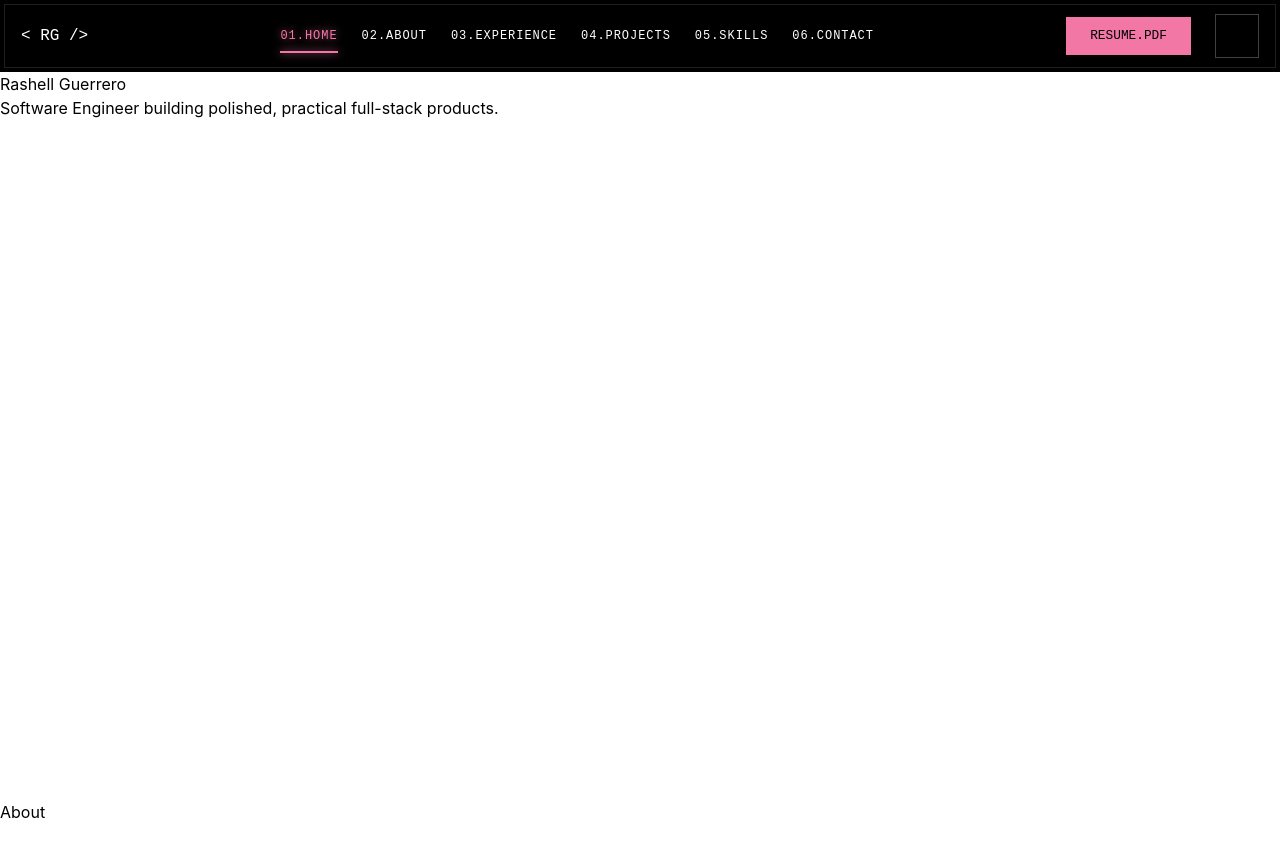
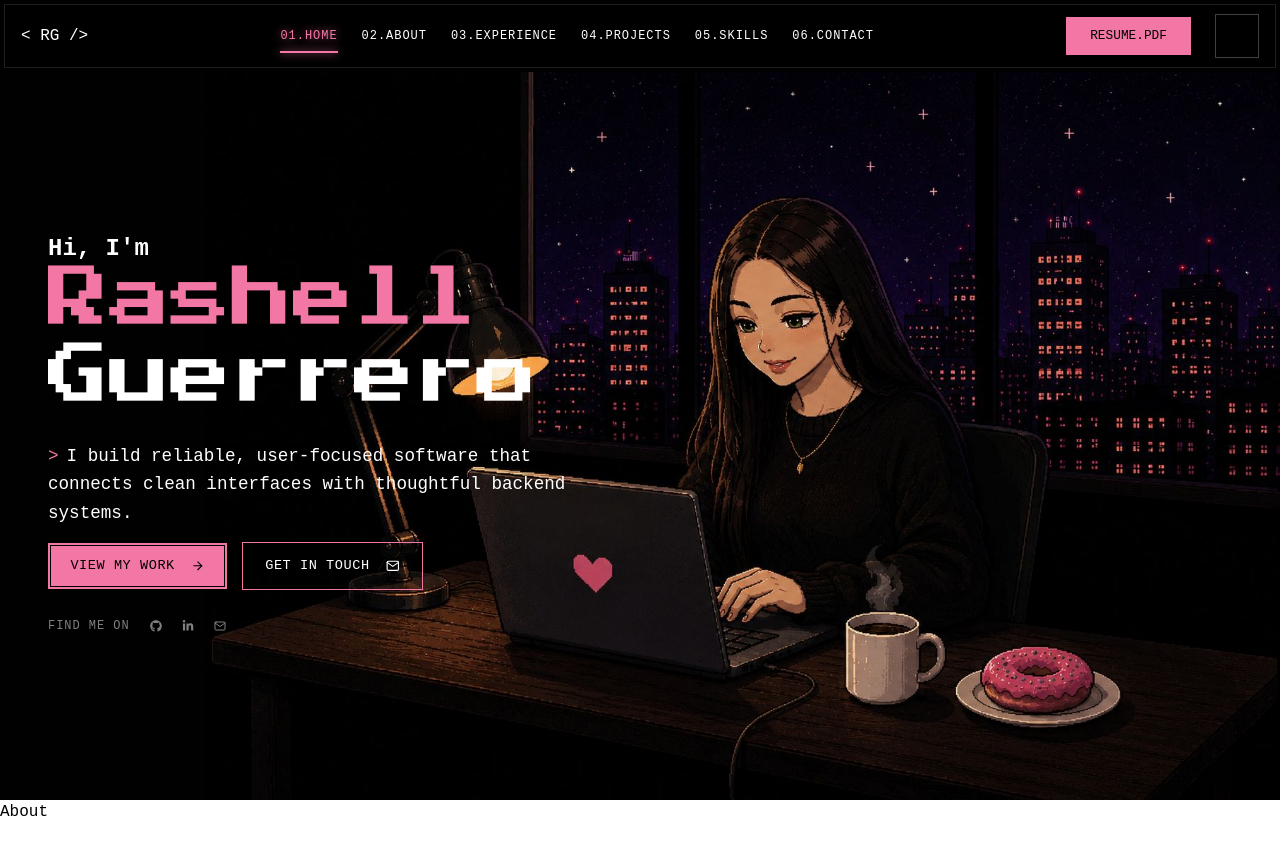
Before and after one commit to rxshellg/rg-portfolio, a React (Vite) app: page / in a window 1280 px wide. Shown: the top 856 px of the page. Built offline with nearby package versions, Linux system fonts and the light colour scheme.

Commit message:
Finished work on home section

```diff
--- a/index.html
+++ b/index.html
@@ -5,6 +5,12 @@
     <link rel="icon" type="image/svg+xml" href="/favicon.svg" />
     <meta name="viewport" content="width=device-width, initial-scale=1.0" />
     <title>rg-portfolio</title>
+    <link rel="preconnect" href="https://fonts.googleapis.com" />
+    <link rel="preconnect" href="https://fonts.gstatic.com" crossorigin />
+    <link
+      href="https://fonts.googleapis.com/css2?family=Press+Start+2P&display=swap"
+      rel="stylesheet"
+    />
   </head>
   <body>
     <div id="root"></div>
--- a/package.json
+++ b/package.json
@@ -13,6 +13,7 @@
     "@tailwindcss/vite": "^4.3.0",
     "react": "^19.2.6",
     "react-dom": "^19.2.6",
+    "react-icons": "^5.6.0",
     "tailwindcss": "^4.3.0"
   },
   "devDependencies": {
--- a/src/pages/home/components/HeroSection.tsx
+++ b/src/pages/home/components/HeroSection.tsx
@@ -1,14 +1,62 @@
+import { FiArrowRight, FiMail } from "react-icons/fi";
+import { FaGithub, FaLinkedinIn } from "react-icons/fa";
+
 function HeroSection() {
-    return (
-      <>
-        <section id="hero" className="page-section">
-          <h1>Rashell Guerrero</h1>
-          <p>
-            Software Engineer building polished, practical full-stack products.
-          </p>
-        </section>
-      </>
-    );
+  return (
+    <section id="hero" className="page-section hero-section">
+      <div className="hero-text">
+        <p className="hero-eyebrow">Hi, I&apos;m</p>
+
+        <h1 className="hero-heading">
+          <span className="hero-heading-first">Rashell</span>
+          <span className="hero-heading-last">Guerrero</span>
+        </h1>
+
+        <p className="hero-description">
+          <span aria-hidden="true">&gt;</span>I build reliable, user-focused
+          software that connects clean interfaces with thoughtful backend
+          systems.
+        </p>
+
+        <div className="hero-actions">
+          <a className="hero-button hero-button-primary" href="#projects">
+            View my work
+            <FiArrowRight aria-hidden="true" />
+          </a>
+
+          <a className="hero-button hero-button-secondary" href="#contact">
+            Get in touch
+            <FiMail aria-hidden="true" />
+          </a>
+        </div>
+
+        <div className="hero-socials" aria-label="Social links">
+          <span>Find me on</span>
+          <a
+            href="https://github.com/rxshellg"
+            target="_blank"
+            rel="noreferrer"
+          >
+            <FaGithub aria-hidden="true" />
+          </a>
+          <a
+            href="https://www.linkedin.com/in/rashell-guerrero/"
+            target="_blank"
+            rel="noreferrer"
+          >
+            <FaLinkedinIn aria-hidden="true" />
+          </a>
+          <a href="mailto:rashellguerrero123@gmail.com">
+            <FiMail aria-hidden="true" />
+          </a>
+        </div>
+      </div>
+
+      <div className="hero-image" aria-hidden="true">
+        <img src="/Home-Image.jpeg" alt="" />
+      </div>
+    </section>
+  );
 }
 
 export default HeroSection;
--- a/src/styles/global.css
+++ b/src/styles/global.css
@@ -11,6 +11,7 @@
 
 html {
   scroll-behavior: smooth;
+  font-family: "Courier New", Courier, monospace;
 }
 
 html,
@@ -41,7 +42,6 @@ body,
   align-items: center;
   justify-content: space-between;
   border: 1px solid rgba(255, 255, 255, 0.12);
-  font-family: "Courier New", Courier, monospace;
   padding: 0 1rem;
 }
 
@@ -107,6 +107,127 @@ body,
   scroll-margin-top: var(--navbar-height);
 }
 
+.hero-section {
+  position: relative;
+  overflow: hidden;
+  background-color: #010101;
+  color: white;
+}
+
+.hero-text {
+  position: relative;
+  z-index: 2;
+  width: 45%;
+  min-height: calc(100vh - var(--navbar-height));
+  display: flex;
+  flex-direction: column;
+  justify-content: center;
+  padding-left: 3rem;
+}
+
+.hero-eyebrow {
+  line-height: 1;
+  font-size: 1.5rem;
+  font-weight: 600;
+}
+
+.hero-heading {
+  margin: 0;
+  font-family: "Press Start 2P", "Courier New", Courier, monospace;
+  font-size: clamp(2.25rem, 5.2vw, 5rem);
+  line-height: 1.15;
+  font-weight: 400;
+}
+
+.hero-heading span {
+  display: block;
+  transform: scaleX(0.92);
+  transform-origin: left center;
+}
+
+.hero-heading-first {
+  color: var(--primary);
+}
+
+.hero-heading-last {
+  color: white;
+}
+
+.hero-description {
+  margin: 1.75rem 0 1rem;
+  max-width: 34rem;
+  font-size: 1.1rem;
+  line-height: 1.6;
+}
+
+
+.hero-description span {
+  margin-right: 0.5rem;
+  color: var(--primary);
+}
+
+.hero-button {
+  display: inline-flex;
+  align-items: center;
+  justify-content: center;
+  min-width: 10rem;
+  text-decoration: none;
+  text-transform: uppercase;
+  font-size: 0.85rem;
+  letter-spacing: 0.04em;
+  padding: 0.8rem 1.4rem;
+  gap: 1rem;
+}
+
+.hero-button-primary {
+  background: var(--primary);
+  color: #000;
+  outline: 1px solid black;
+  outline-offset: -3px;
+  margin-right: 1rem;
+}
+
+.hero-button-primary:hover {
+  color: #000;
+  box-shadow: 0 0 8px rgba(242, 119, 165, 0.75);
+}
+
+.hero-button-secondary {
+  background: transparent;
+  color: white;
+  outline: 1px solid var(--primary);
+}
+
+.hero-button-secondary:hover {
+  color: white;
+  box-shadow: 0 0 8px rgba(242, 119, 165, 0.75);
+}
+
+.hero-socials {
+  display: flex;
+  align-items: center;
+  gap: 1.25rem;
+  margin-top: 1.75rem;
+  color: grey;
+  text-transform: uppercase;
+  font-size: 0.75rem;
+  letter-spacing: 0.08em;
+}
+
+.hero-image {
+  position: absolute;
+  top: 0;
+  right: 0;
+  height: 100%;
+  z-index: 1;
+}
+
+.hero-image img {
+  height: 100%;
+  width: auto;
+  display: block;
+}
+
 .site-footer {
   width: 100%;
   min-height: 240px;
```
Also changed, not shown: public/Home-Image.jpeg (added), 1 other file (tests, documents, lock files or other folders).
